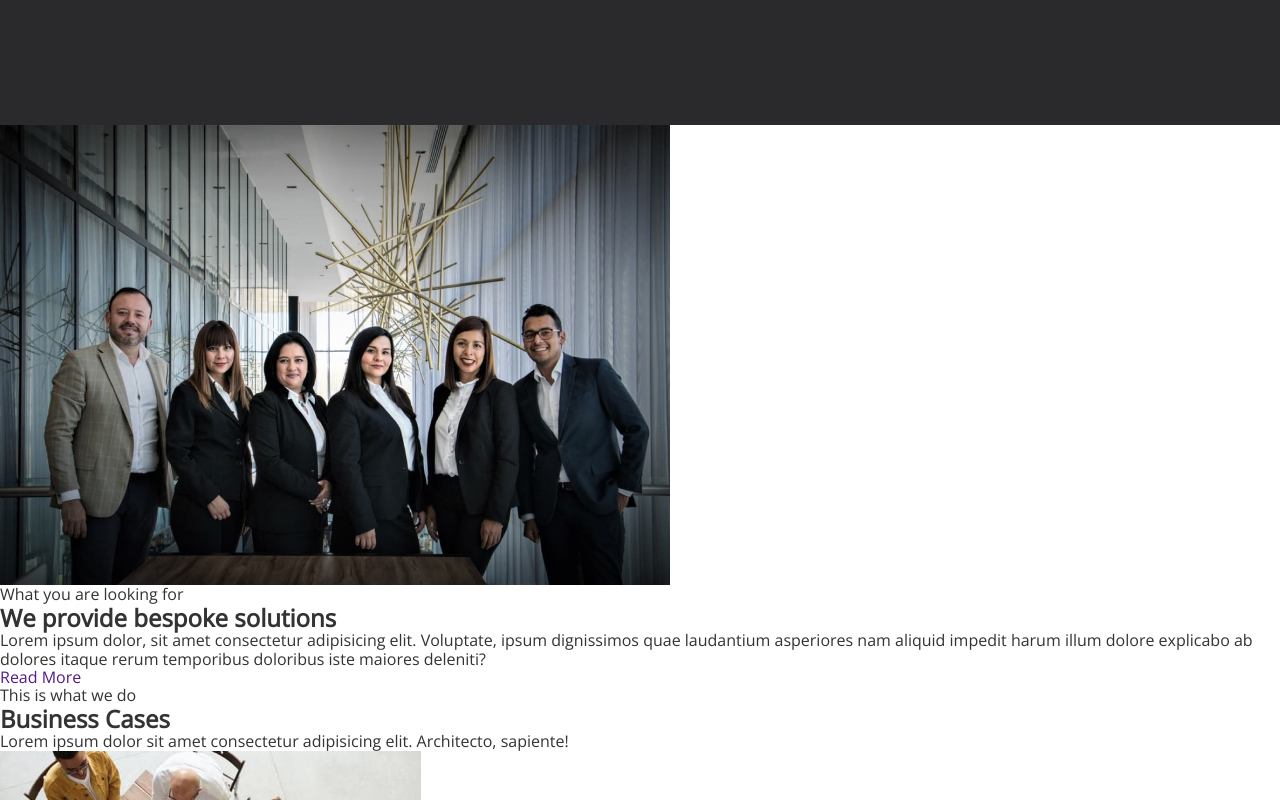
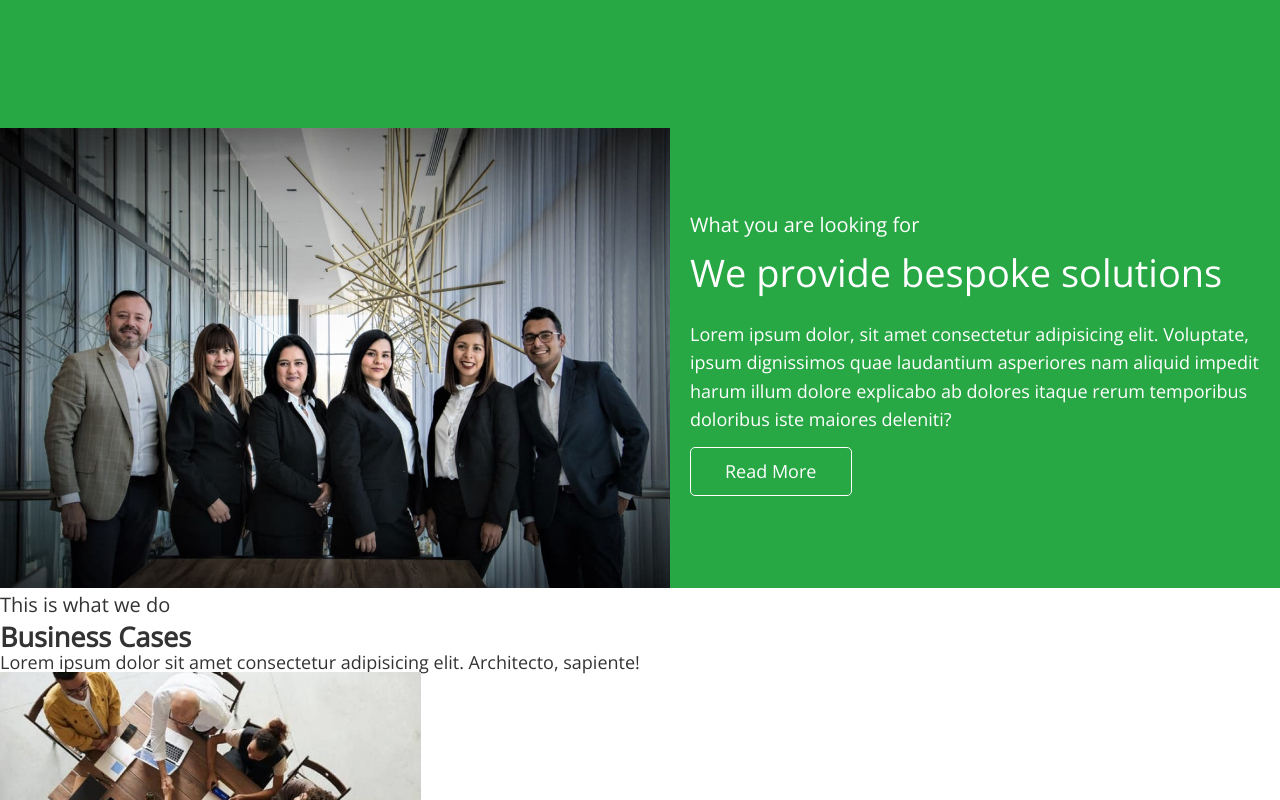
Before and after one commit to YuriiM-Owl/blended-05-06-chapter1, a plain HTML site: page index.html in a window 1280 px wide. Shown: the part 700-1500 px from the top of the page. Drawn offline with nearby package versions, Linux system fonts and the light colour scheme.

Commit message:
introduct section

```diff
--- a/css/styles.css
+++ b/css/styles.css
@@ -7,6 +7,7 @@
 body {
   font-family: 'Open Sans', sans-serif;
   color: var(--c-text-main);
+  font-size: 18px;
 }
 
 img {
@@ -45,6 +46,17 @@ p {
   margin: 0 auto;
 }
 
+.section-subtitle {
+  font-size: 20px;
+  line-height: 1.65;
+
+}
+
+.section-title{
+    font-size: 38px;
+    font-weight: 300;
+    line-height: 1.26;
+}
 /*! ------------ HEADER ------------ */
 .page-header {
   /* background-color: transparent; */
@@ -92,7 +104,7 @@ p {
 /*! ------------ MAIN ------------ */
 
 .hero {
-  background-color: #2a292c;
+  background-color: #28a745;
   text-align: center;
   padding: 280px 0;
 }
@@ -116,8 +128,6 @@ p {
   margin-bottom: 32px;
 }
 
-.link {
-}
 
 .link-read {
   color: var(--c-text-alt);
@@ -135,4 +145,50 @@ p {
   width: 9px;
 }
 
+
+.introduct .container {
+  display: flex;
+}
+
+.introduct-image {
+  flex-shrink: 0;
+  max-width: 670px;
+}
+
+.introduct-information {
+  padding: 80px 20px;
+  background-color: var(--c-primary);
+}
+
+.introduct-information .section-subtitle{
+  color: var(--c-text-alt);
+  margin-bottom: 8px;
+}
+
+.introduct-information .section-title{
+  color: var(--c-text-alt);
+  margin-bottom: 24px;
+}
+
+
+.introduct-text {
+  line-height: 1.56;
+}
+
+.introduct-information .introduct-text{
+  color: var(--c-text-alt);
+  margin-bottom: 24px;
+}
+
+
+.link--read {
+  line-height: 1.56;
+  border-radius: 5px;
+  border: 1px solid var(--c-text-alt);
+  padding: 11px 35px 12px 34px;
+  color: var(--c-text-alt);
+}
+
+
+
 /*! ------------ FOOTER ------------ */
--- a/index.html
+++ b/index.html
@@ -69,16 +69,22 @@
         </div>
       </section>
       <section class="introduct">
+        <div class="container">
+          <div class="introduct-image">
             <img src="./img/presentation_img.jpg" alt="presentation image" />
+          </div>
+          <div class="introduct-information">
             <p class="section-subtitle">What you are looking for</p>
             <h2 class="section-title">We provide bespoke solutions</h2>
             <p class="introduct-text">
-          Lorem ipsum dolor, sit amet consectetur adipisicing elit. Voluptate,
-          ipsum dignissimos quae laudantium asperiores nam aliquid impedit harum
-          illum dolore explicabo ab dolores itaque rerum temporibus doloribus
-          iste maiores deleniti?
+              Lorem ipsum dolor, sit amet consectetur adipisicing elit.
+              Voluptate, ipsum dignissimos quae laudantium asperiores nam
+              aliquid impedit harum illum dolore explicabo ab dolores itaque
+              rerum temporibus doloribus iste maiores deleniti?
             </p>
             <a href="" class="link link--read">Read More</a>
+          </div>
+        </div>
       </section>
       <section class="cases-section">
         <div class="container">
```
Lines whose indentation alone changed are shown as unchanged.
